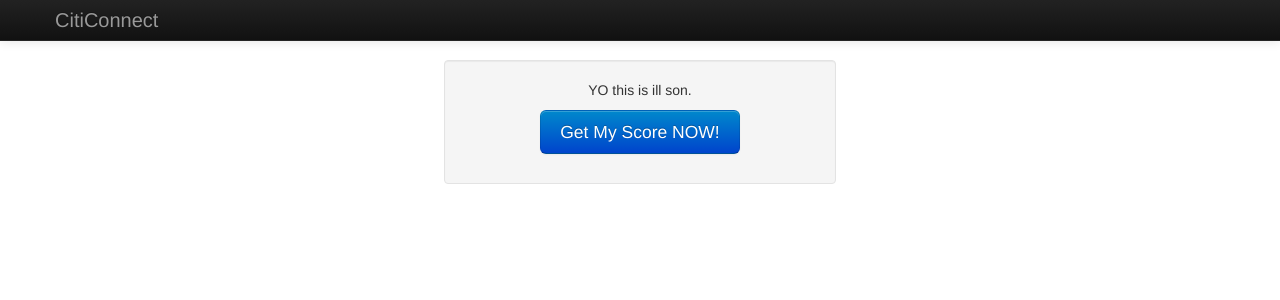
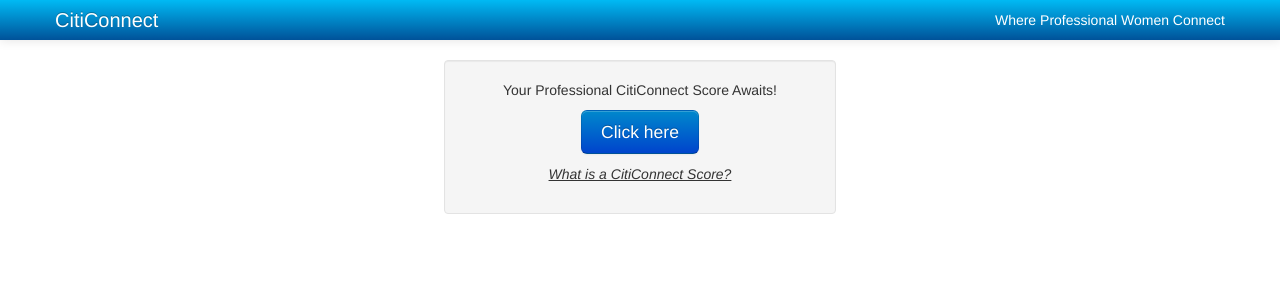
Before and after one commit to r-medina/razorfish_hackathon, a Flask app: page /go in a window 1280 px wide. Shown: the top 300 px of the page. Run offline with Flask 2, Linux system fonts and the light colour scheme.

Commit message:
templates. other things. helloooo

```diff
--- a/citiconnect/static/css/base.css
+++ b/citiconnect/static/css/base.css
@@ -1,6 +1,27 @@
 span.score {
     font-size: 45px;
     font-style: italic;
+}
+
+.navbar-inverse .brand{
+    color:#FFFFFF;
+}
+
+.no-background{
+    background-color: rgba(0,0,0,0);
+}
+
+.navbar-inverse .navbar-text{
+    color:#FFFFFF;
+}
+
+.navbar-inverse .navbar-inner {
+   background-image: -moz-linear-gradient(top, #00baf4, #005299);
+   background-image: -webkit-gradient(linear, 0 0, 0 100%, from(#cb9800), to(#ebf33));
+   background-image: -webkit-linear-gradient(top, #00baf4, #005299);
+   background-image: -o-linear-gradient(top, #00baf4, #005299);
+   background-image: linear-gradient(to bottom, #00baf4, #005299);
+   border: none;
 }
 
 a.full-name {
--- a/citiconnect/templates/go_page.html
+++ b/citiconnect/templates/go_page.html
@@ -6,8 +6,9 @@
     <div class="span4 offset4">
       <div class="well">
 	<center>
-	  <p>YO this is ill son.</p>
-	  <p><a href="/get_score" class="btn btn-large btn-primary">Get My Score NOW!</a></p>
+	  <p>Your Professional CitiConnect Score Awaits!</p>
+	  <p><a href="/get_score" class="btn btn-large btn-primary">Click here</a></p>
+    <p><i><u>What is a CitiConnect Score?</i></u></p>
 	</center>
       </div>
     </div>
--- a/citiconnect/templates/header.html
+++ b/citiconnect/templates/header.html
@@ -1,7 +1,10 @@
 <div class="navbar navbar-inverse navbar-fixed-top">
 	<div class="navbar-inner">
 		<div class="container">
-			<a class="brand" href="#">CitiConnect</a>
+			<a class="brand">CitiConnect</a>
+			<div class="nav-collapse collapse">
+				<p class="navbar-text pull-right">Where Professional Women Connect</p>
+			</div>
 		</div>
 	</div>
 </div>
--- a/citiconnect/templates/join_group.html
+++ b/citiconnect/templates/join_group.html
@@ -6,8 +6,10 @@
 		<div class="span4 offset4">
 			<div class="well">
 				<center>
-				<p>Join! MF!</p>
-				<p><a href="http://www.linkedin.com/womenconnect" target="_blank" class="btn btn-large btn-primary">Join group!</a></p>
+				<p>Looks like you aren’t a member of <b>CitiConnect</b></p>
+				<p><a href="http://www.linkedin.com/womenconnect" target="_blank" class="btn btn-block btn-large btn-primary">Join the Group</a></p>
+
+				<p><a href="/get_score" class="btn btn-block btn-large btn-success">Click once you've joined</a></p>
 				</center>
 			</div>
 		</div>
--- a/citiconnect/views.py
+++ b/citiconnect/views.py
@@ -126,7 +126,7 @@ def score_page():
     user = get_user()
     picture_url = get_picture()
     if picture_url is None:
-        picture_url = "/static/images/ghost_profile.png"
+        picture_url = "/static/images/ghost_profile.jpg"
     return render_template('score_page.html',
                            pagetitle="score",
                            user=user,
```
Also changed, not shown: citiconnect/templates/get_score.html (deleted, +0 -17 lines), citiconnect/templates/home.html (+6 -6 lines), citiconnect/templates/score_page.html (+10 -1 lines), citiconnect/static/images/CitiConnectCollage.jpg (added), citiconnect/static/images/ghost_profile.jpg (added).
